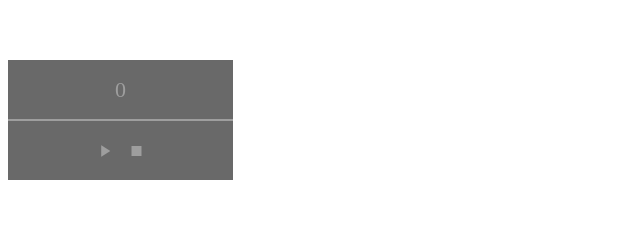
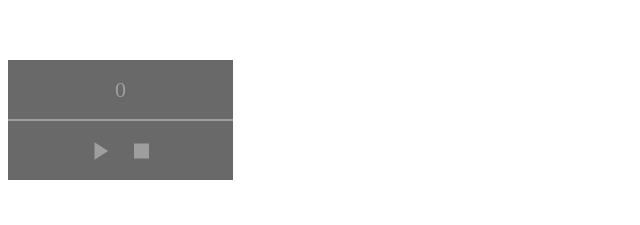
Before and after one commit to DGRTF/vue-timers, a Vue app: page / in a window 1280 px wide. Shown: the top 225 px of the page, without its empty margins (0-640 px from the left). Built offline with nearby package versions, Linux system fonts and the light colour scheme.

Commit message:
add active style

```diff
--- a/src/components/HelloWorld.vue
+++ b/src/components/HelloWorld.vue
@@ -1,14 +1,18 @@
 <template>
   <div class="timer">
-    <div class="timer__view-container">
+    <div class="timer__view-container" :class="{timer__active: isTimer}">
       <span>{{time}}</span>
     </div>
     <hr class="timer__horizontal" />
     <div class="timer__manage">
       <button
-      class="timer__manage-button timer__play-pause"
-      v-on:click="runPauseTimeout">{{playPauseButton}}</button>
-      <button class="timer__manage-button" v-on:click="cancelTimeout">stop</button>
+        class="timer__manage-button timer__play-pause"
+        :class="{timer__active: isTimer}"
+        v-on:click="runPauseTimeout">{{playPauseButton}}</button>
+      <button
+        class="timer__manage-button"
+        :class="{timer__active: isTimer}"
+        v-on:click="cancelTimeout">stop</button>
     </div>
   </div>
 </template>
@@ -162,7 +166,16 @@ export default {
     outline: none;
     color: #9e9e9e;
     font-family: 'Material Icons';
-    font-size: 20px;
+    font-size: 30px;
+
+    &:hover,
+    &:focus{
+      color: #FFFFFF;
+    }
+  }
+
+  &__active {
+    color: #FFFFFF;
   }
 }
 </style>
```
